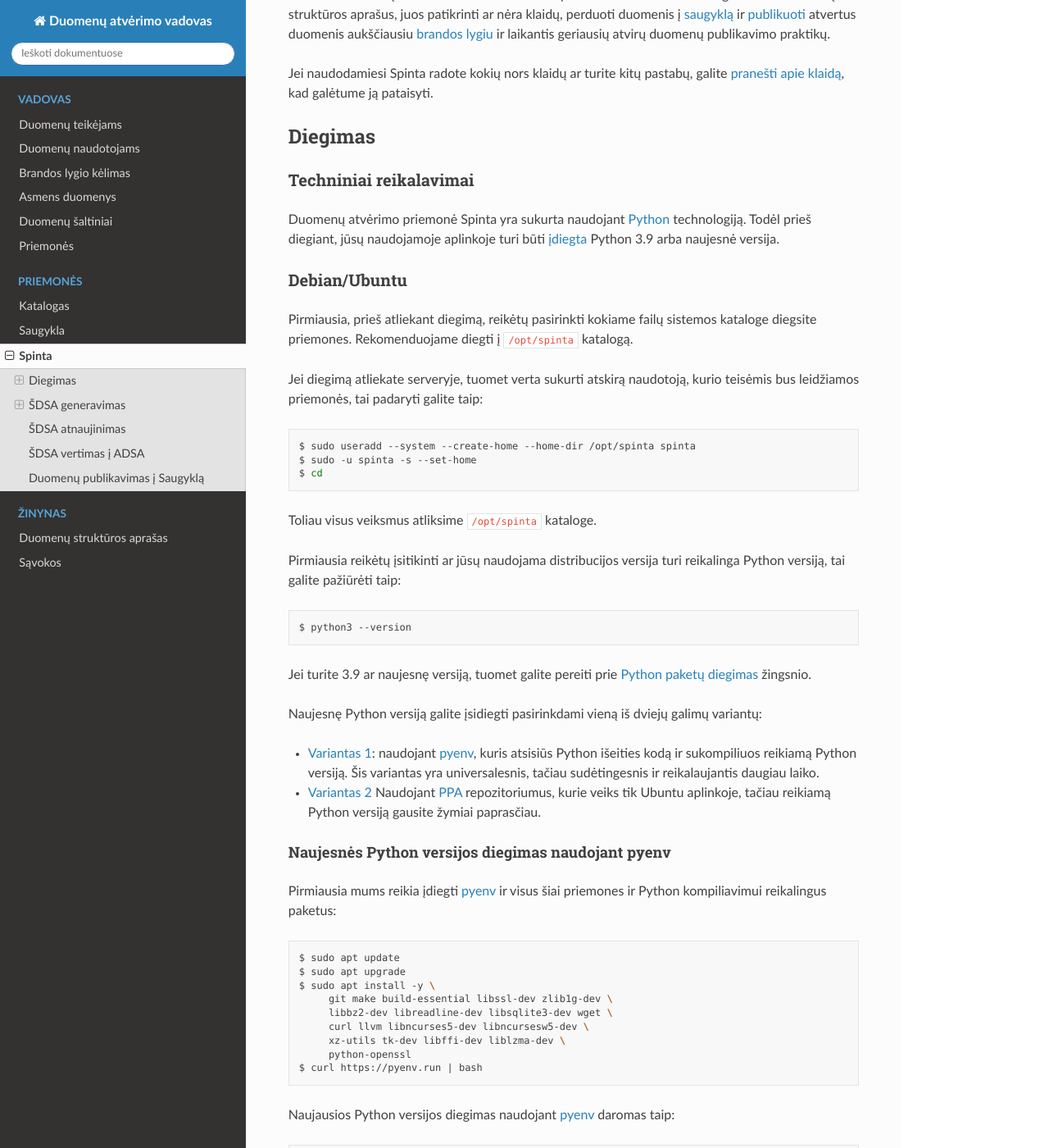
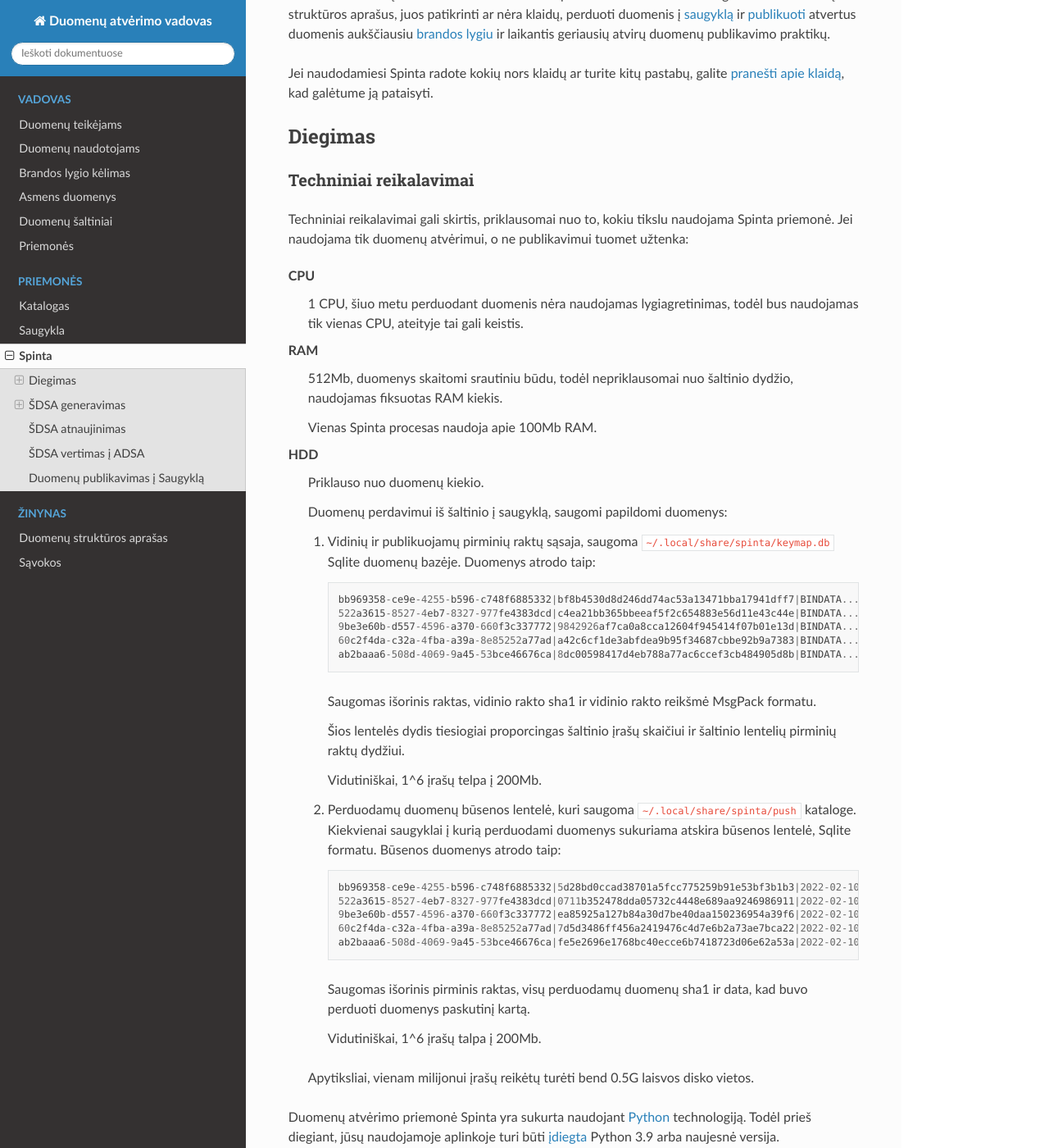
Before and after one commit to atviriduomenys/manifest, a Sphinx documentation site: the page built from docs/spinta.rst, in a window 1280 px wide and 1400 px high, scrolled down 202 px. Shown: the whole window at 82% size. Built offline with Sphinx 7.4.7 and the Read the Docs theme 2.0.0, drawn with Linux system fonts in a browser that asks for light colours.

Commit message:
Add technical requirements

```diff
--- a/docs/spinta.rst
+++ b/docs/spinta.rst
@@ -25,6 +25,62 @@ Diegimas
 
 Techniniai reikalavimai
 -----------------------
+
+Techniniai reikalavimai gali skirtis, priklausomai nuo to, kokiu tikslu
+naudojama Spinta priemonė. Jei naudojama tik duomenų atvėrimui, o ne
+publikavimui tuomet užtenka:
+
+CPU
+    1 CPU, šiuo metu perduodant duomenis nėra naudojamas lygiagretinimas,
+    todėl bus naudojamas tik vienas CPU, ateityje tai gali keistis.
+
+RAM
+    512Mb, duomenys skaitomi srautiniu būdu, todėl nepriklausomai nuo
+    šaltinio dydžio, naudojamas fiksuotas RAM kiekis.
+
+    Vienas Spinta procesas naudoja apie 100Mb RAM.
+
+HDD
+    Priklauso nuo duomenų kiekio.
+
+    Duomenų perdavimui iš šaltinio į saugyklą, saugomi papildomi duomenys:
+
+    1. Vidinių ir publikuojamų pirminių raktų sąsaja, saugoma
+       `~/.local/share/spinta/keymap.db` Sqlite duomenų bazėje. Duomenys
+       atrodo taip::
+
+           bb969358-ce9e-4255-b596-c748f6885332|bf8b4530d8d246dd74ac53a13471bba17941dff7|BINDATA...
+           522a3615-8527-4eb7-8327-977fe4383dcd|c4ea21bb365bbeeaf5f2c654883e56d11e43c44e|BINDATA...
+           9be3e60b-d557-4596-a370-660f3c337772|9842926af7ca0a8cca12604f945414f07b01e13d|BINDATA...
+           60c2f4da-c32a-4fba-a39a-8e85252a77ad|a42c6cf1de3abfdea9b95f34687cbbe92b9a7383|BINDATA...
+           ab2baaa6-508d-4069-9a45-53bce46676ca|8dc00598417d4eb788a77ac6ccef3cb484905d8b|BINDATA...
+
+       Saugomas išorinis raktas, vidinio rakto sha1 ir vidinio rakto reikšmė
+       MsgPack formatu.
+
+       Šios lentelės dydis tiesiogiai proporcingas šaltinio įrašų skaičiui ir
+       šaltinio lentelių pirminių raktų dydžiui.
+
+       Vidutiniškai, 1^6 įrašų telpa į 200Mb.
+
+    2. Perduodamų duomenų būsenos lentelė, kuri saugoma
+       `~/.local/share/spinta/push` kataloge. Kiekvienai saugyklai į kurią
+       perduodami duomenys sukuriama atskira būsenos lentelė, Sqlite formatu.
+       Būsenos duomenys atrodo taip::
+
+           bb969358-ce9e-4255-b596-c748f6885332|5d28bd0ccad38701a5fcc775259b91e53bf3b1b3|2022-02-10 13:26:39.255110
+           522a3615-8527-4eb7-8327-977fe4383dcd|0711b352478dda05732c4448e689aa9246986911|2022-02-10 13:26:39.255602
+           9be3e60b-d557-4596-a370-660f3c337772|ea85925a127b84a30d7be40daa150236954a39f6|2022-02-10 13:26:39.255976
+           60c2f4da-c32a-4fba-a39a-8e85252a77ad|7d5d3486ff456a2419476c4d7e6b2a73ae7bca22|2022-02-10 13:26:39.256167
+           ab2baaa6-508d-4069-9a45-53bce46676ca|fe5e2696e1768bc40ecce6b7418723d06e62a53a|2022-02-10 13:26:39.256342
+
+       Saugomas išorinis pirminis raktas, visų perduodamų duomenų sha1 ir
+       data, kad buvo perduoti duomenys paskutinį kartą.
+
+       Vidutiniškai, 1^6 įrašų talpa į 200Mb.
+
+    Apytiksliai, vienam milijonui įrašų reikėtų turėti bend 0.5G laisvos
+    disko vietos.
 
 Duomenų atvėrimo priemonė Spinta yra sukurta naudojant Python_ technologiją.
 Todėl prieš diegiant, jūsų naudojamoje aplinkoje turi būti `įdiegta`__ Python
```
